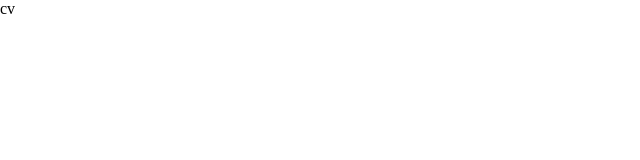
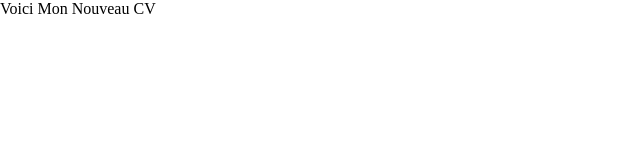
Before and after one commit to JaRoD41/tutonextjs, a Next.js app: page /cv in a window 1280 px wide. Shown: the top 160 px of the page, without its empty margins (0-640 px from the left). Built offline with nearby package versions, Linux system fonts and the light colour scheme.

Commit message:
add props to component

```diff
--- /dev/null
+++ b/app/components/NouveauCV/index.js
@@ -0,0 +1,7 @@
+import React from 'react'
+
+const NouveauCV = ({ title }) => {
+	return <div>{title}</div>
+}
+
+export default NouveauCV
--- a/app/cv/page.js
+++ b/app/cv/page.js
@@ -1,8 +1,10 @@
-import React from 'react'
+import NouveauCV from "../components/NouveauCV"
 
 const cv = () => {
   return (
-    <div>cv</div>
+    <>
+      <NouveauCV title="Voici Mon Nouveau CV"/>
+    </>
   )
 }
 
```
